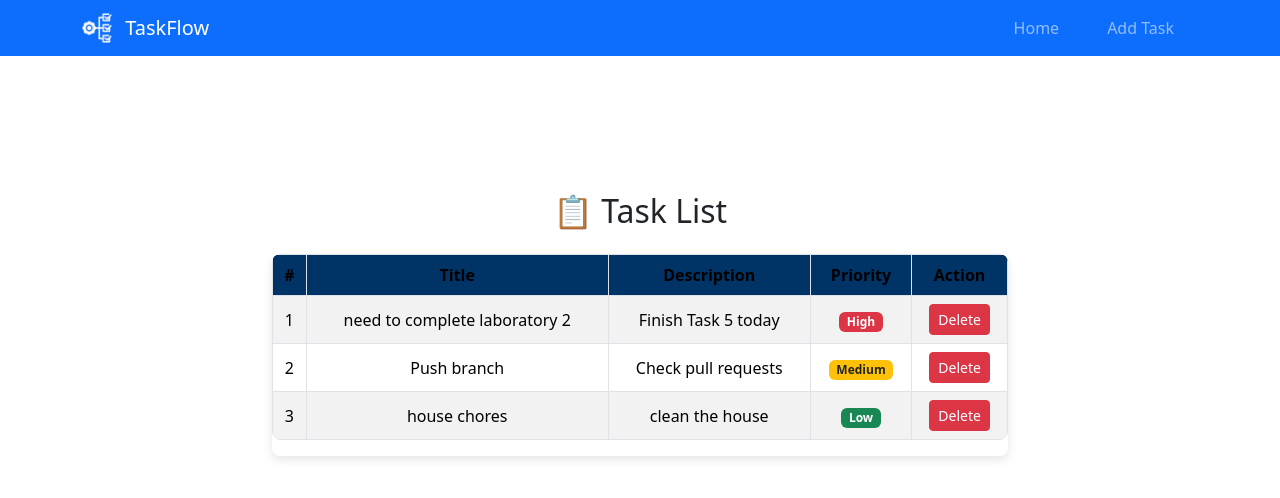
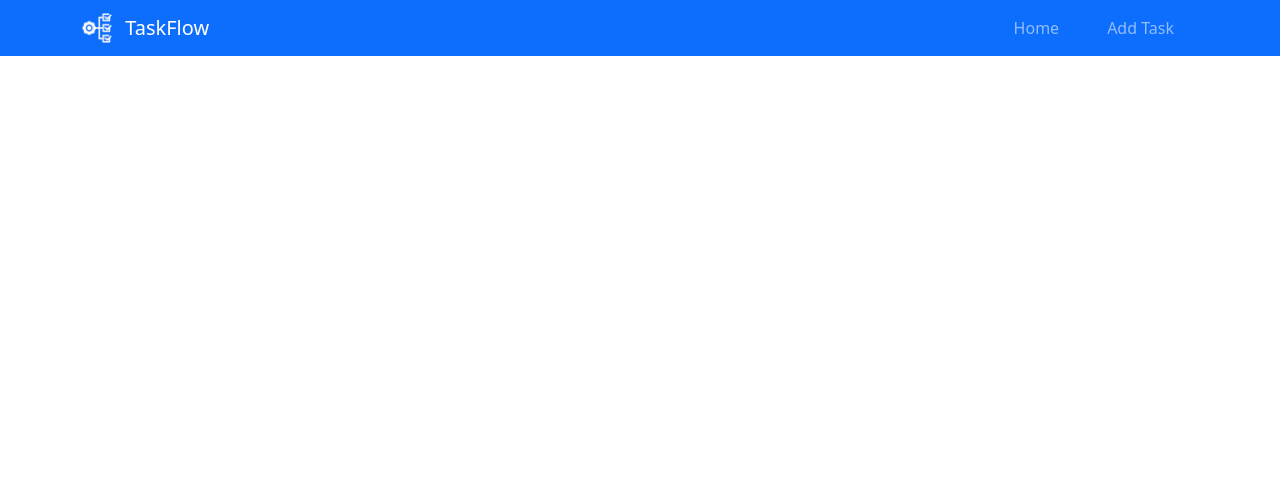
Before and after one commit to pugarioo/TaskFlow, a React (Create React App) app: page /home in a window 1280 px wide. Shown: the top 498 px of the page. Built offline with nearby package versions, Linux system fonts and the light colour scheme.

Commit message:
modified

```diff
--- a/src/App.js
+++ b/src/App.js
@@ -45,18 +45,7 @@ function App() {
           </Container>
         </Navbar>
 
-        <main className="main-content">
-          <Routes>
-            <Route
-              path="/home"
-              element={<TaskListView tasks={tasks} deleteTask={deleteTask} />}
-            />
-            <Route
-              path="/add_task"
-              element={<p className="mt-5 pt-5 text-center">Add Task Page (coming soon)</p>}
-            />
-          </Routes>
-        </main>
+        <main className="main-content"></main>
       </div>
     </Router>
   );
```
